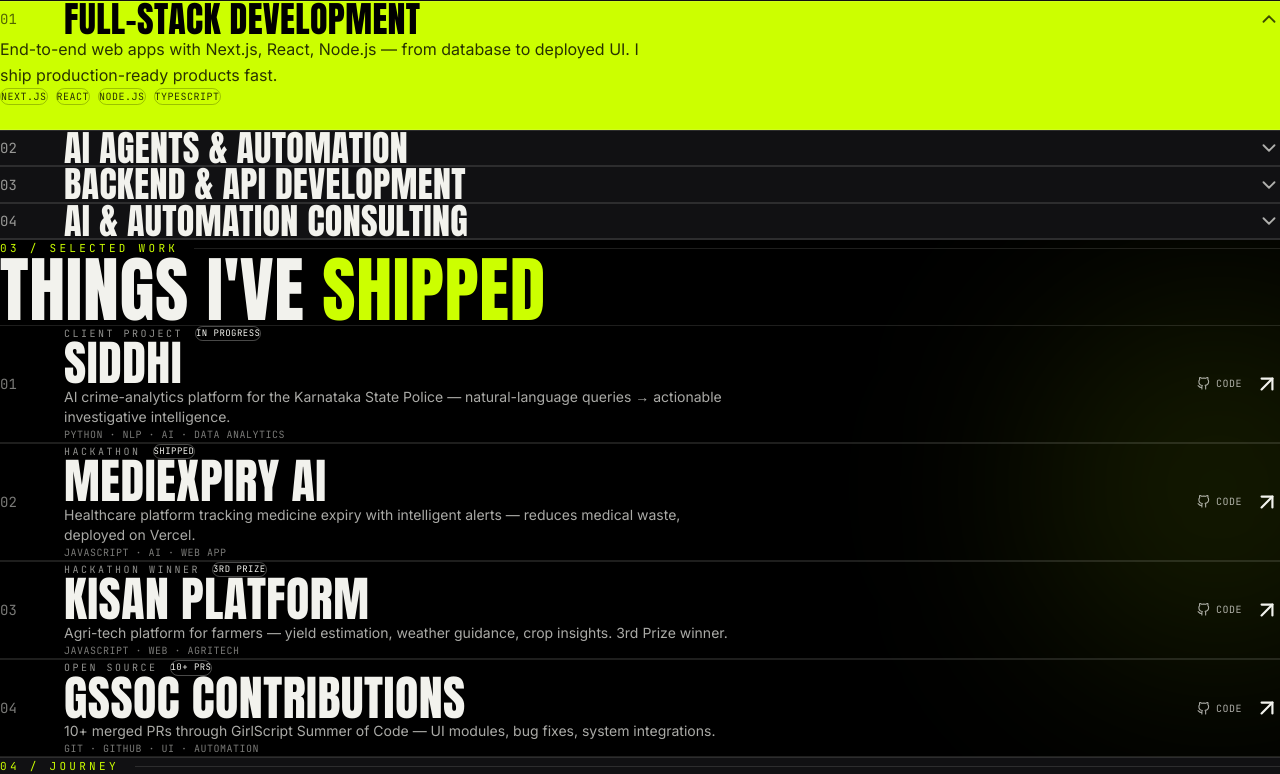
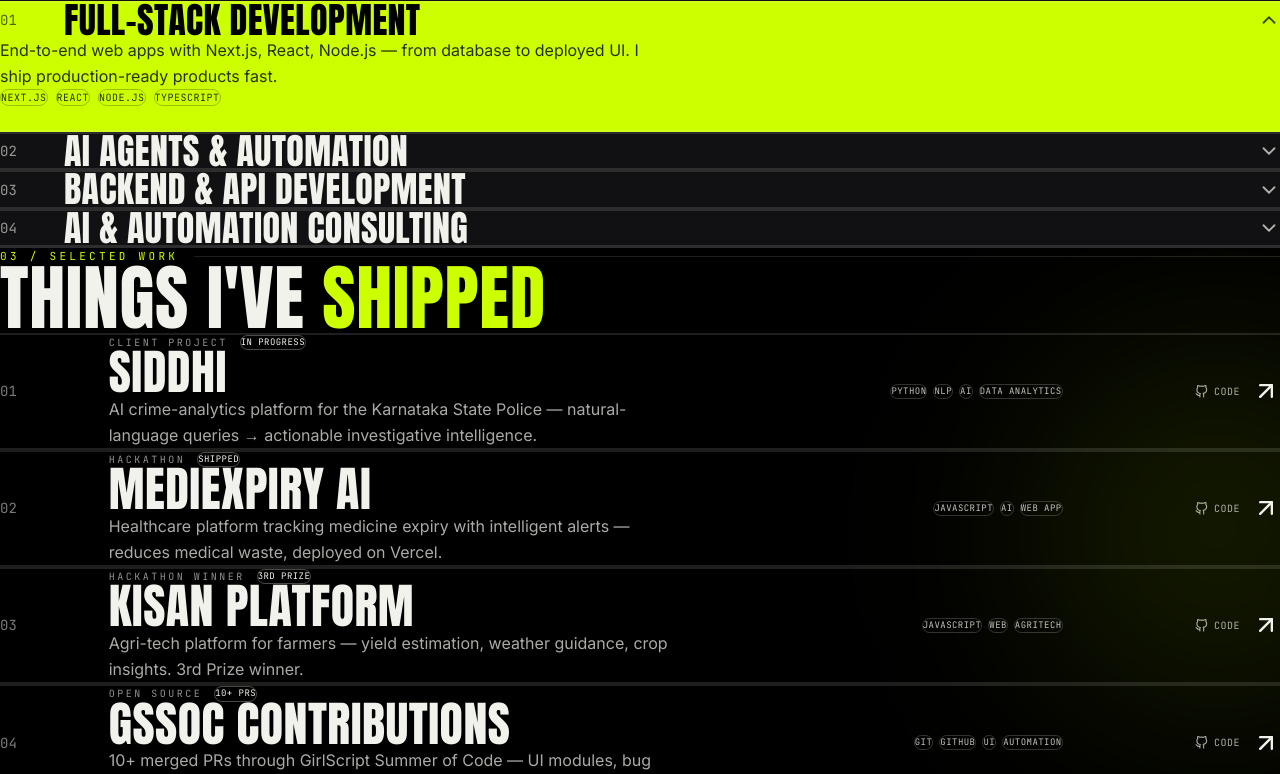
Before and after one commit to trivikramkalagi91-commits/My_Portfolio, a Next.js app: page / in a window 1280 px wide. Shown: the part 1269-2043 px from the top of the page. Built offline with nearby package versions, Linux system fonts and the light colour scheme.

Commit message:
Structure fixes: zebra striping on rows, full-width project grid with tech column, wider experience timeline, thicker row borders, more padding

```diff
--- a/src/app/globals.css
+++ b/src/app/globals.css
@@ -151,6 +151,13 @@ body {
 .proj-row:hover { color: #000; }
 .proj-row > * { position: relative; z-index: 1; }
 
+/* Zebra striping for clear row separation */
+.acc-row:nth-child(even) { background: rgba(255, 255, 255, 0.03); }
+.proj-row:nth-child(even) { background: rgba(255, 255, 255, 0.03); }
+.acc-row { border-top-width: 2px; }
+.proj-row { border-top-width: 2px; }
+.acc-row:last-child, .proj-row:last-child { border-bottom-width: 2px; }
+
 /* ---------- Floating code window ---------- */
 .code-window {
   background: #0d0d0f;
--- a/src/components/sections/ExperienceSection.tsx
+++ b/src/components/sections/ExperienceSection.tsx
@@ -51,9 +51,9 @@ export default function ExperienceSection() {
           </h2>
         </FadeIn>
 
-        <div className="relative max-w-5xl">
+        <div className="relative max-w-7xl">
           <div className="absolute left-[27px] top-2 bottom-2 w-px bg-gradient-to-b from-lime via-lime/40 to-transparent" />
-          <div className="space-y-10">
+          <div className="space-y-12">
             {timeline.map((t, i) => (
               <FadeIn key={t.title} delay={0.15 + i * 0.08} y={25}>
                 <div className="relative flex gap-6 sm:gap-8">
--- a/src/components/sections/ProjectsSection.tsx
+++ b/src/components/sections/ProjectsSection.tsx
@@ -16,7 +16,7 @@ const projects = [
     title: "SIDDHI",
     status: "In Progress",
     desc: "AI crime-analytics platform for the Karnataka State Police — natural-language queries → actionable investigative intelligence.",
-    tech: "Python · NLP · AI · Data Analytics",
+    tech: ["Python", "NLP", "AI", "Data Analytics"],
     github: "https://github.com/trivikramkalagi91-commits/SIDDHI.git",
     live: null,
   },
@@ -26,7 +26,7 @@ const projects = [
     title: "MediExpiry AI",
     status: "Shipped",
     desc: "Healthcare platform tracking medicine expiry with intelligent alerts — reduces medical waste, deployed on Vercel.",
-    tech: "JavaScript · AI · Web App",
+    tech: ["JavaScript", "AI", "Web App"],
     github: "https://github.com/trivikramkalagi91-commits/MediExpiry.git",
     live: "https://medi-expiry.vercel.app",
   },
@@ -36,7 +36,7 @@ const projects = [
     title: "Kisan Platform",
     status: "3rd Prize",
     desc: "Agri-tech platform for farmers — yield estimation, weather guidance, crop insights. 3rd Prize winner.",
-    tech: "JavaScript · Web · AgriTech",
+    tech: ["JavaScript", "Web", "AgriTech"],
     github: "https://github.com/trivikramkalagi91-commits/Kisan_Platform.git",
     live: "https://kisan-platform-nu.vercel.app",
   },
@@ -46,7 +46,7 @@ const projects = [
     title: "GSSOC Contributions",
     status: "10+ PRs",
     desc: "10+ merged PRs through GirlScript Summer of Code — UI modules, bug fixes, system integrations.",
-    tech: "Git · GitHub · UI · Automation",
+    tech: ["Git", "GitHub", "UI", "Automation"],
     github: "https://github.com/trivikramkalagi91-commits",
     live: null,
   },
@@ -77,36 +77,48 @@ export default function ProjectsSection() {
                 href={p.live || p.github}
                 target="_blank"
                 rel="noopener noreferrer"
-                className="proj-row group block px-2 py-9 sm:py-11 cursor-pointer"
+                className="proj-row group block px-2 py-10 sm:py-12 cursor-pointer"
               >
-                <div className="flex items-center gap-5 sm:gap-8">
-                  <span className="font-mono text-sm text-current opacity-50 w-8 flex-shrink-0">
+                <div className="grid grid-cols-12 gap-4 sm:gap-6 items-center">
+                  <span className="col-span-2 sm:col-span-1 font-mono text-sm text-current opacity-50">
                     {p.num}
                   </span>
-                  <div className="flex-grow min-w-0">
-                    <div className="flex flex-wrap items-center gap-3 mb-1.5">
+
+                  <div className="col-span-10 sm:col-span-6 min-w-0">
+                    <div className="flex flex-wrap items-center gap-3 mb-2">
                       <span className="font-mono text-[10px] uppercase tracking-[0.25em] opacity-60">
                         {p.category}
                       </span>
-                      <span className="px-2 py-0.5 rounded-full border border-current/30 font-mono text-[9px] uppercase tracking-wider">
+                      <span className="px-2.5 py-1 rounded-full border border-current/30 font-mono text-[9px] uppercase tracking-wider">
                         {p.status}
                       </span>
                     </div>
-                    <h3 className="display text-3xl sm:text-4xl md:text-5xl tracking-wide truncate">
+                    <h3 className="display text-3xl sm:text-4xl md:text-5xl tracking-wide leading-none">
                       {p.title}
                     </h3>
-                    <p className="mt-2 text-sm opacity-70 max-w-2xl">{p.desc}</p>
-                    <p className="mt-2 font-mono text-[10px] uppercase tracking-wider opacity-50">
-                      {p.tech}
+                    <p className="mt-3 text-sm sm:text-base opacity-70 leading-relaxed max-w-xl">
+                      {p.desc}
                     </p>
                   </div>
-                  <div className="flex-shrink-0 flex items-center gap-3">
-                    <span className="hidden sm:inline-flex items-center gap-1.5 font-mono text-[10px] uppercase tracking-wider opacity-70">
+
+                  <div className="col-span-8 sm:col-span-3 flex flex-wrap gap-1.5 sm:justify-end">
+                    {p.tech.map((t) => (
+                      <span
+                        key={t}
+                        className="px-2.5 py-1 rounded-full border border-current/25 font-mono text-[9px] uppercase tracking-wider opacity-80"
+                      >
+                        {t}
+                      </span>
+                    ))}
+                  </div>
+
+                  <div className="col-span-4 sm:col-span-2 flex items-center justify-end gap-3">
+                    <span className="hidden md:inline-flex items-center gap-1.5 font-mono text-[10px] uppercase tracking-wider opacity-70">
                       <GithubIcon size={13} /> Code
                     </span>
                     <ArrowUpRight
-                      size={26}
-                      className="transition-transform duration-300 group-hover:-translate-y-1 group-hover:translate-x-1"
+                      size={28}
+                      className="transition-transform duration-300 group-hover:-translate-y-1 group-hover:translate-x-1 flex-shrink-0"
                     />
                   </div>
                 </div>
--- a/src/components/sections/ServicesSection.tsx
+++ b/src/components/sections/ServicesSection.tsx
@@ -51,7 +51,7 @@ export default function ServicesSection() {
           {services.map((s, i) => (
             <FadeIn key={s.num} delay={0.15 + i * 0.07} y={20}>
               <div className={`acc-row group ${i === 0 ? "is-open" : ""}`}>
-                <div className="flex items-center gap-5 sm:gap-8 py-7 sm:py-9 px-2 cursor-default">
+                <div className="flex items-center gap-5 sm:gap-8 py-9 sm:py-11 px-2 cursor-default">
                   <span className="font-mono text-sm text-current opacity-60 w-8 flex-shrink-0">
                     {s.num}
                   </span>
```
